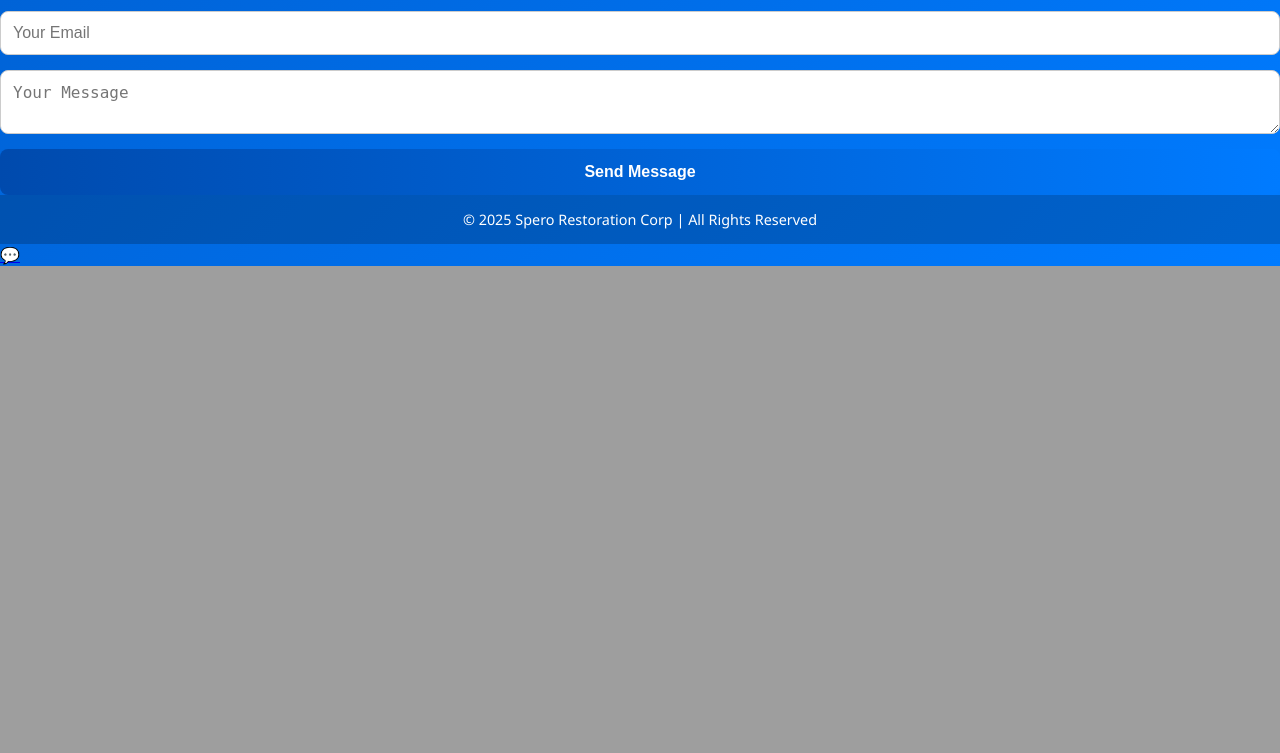
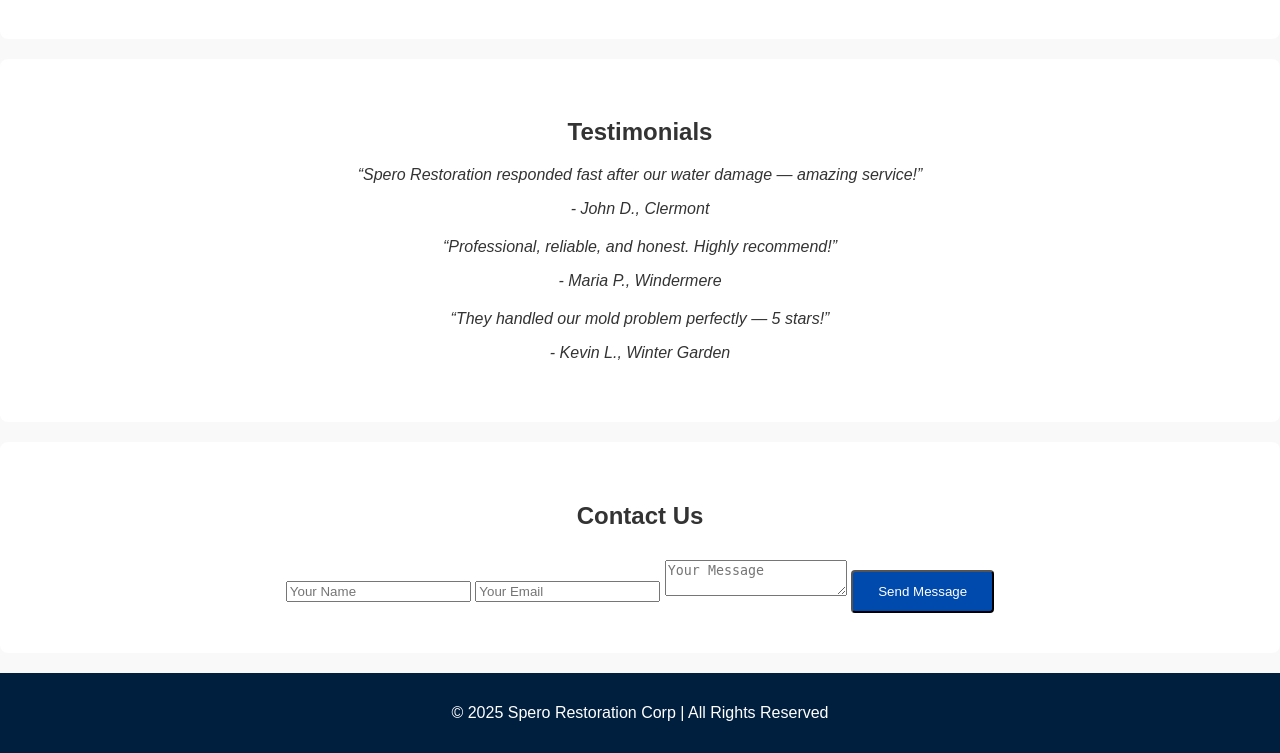
Before and after one commit to ROBERTOMAFFRA/spero-website, a Flask app: template templates/index.html in a window 1280 px wide. Shown: the part 1617-2370 px from the top of the page. Before the commit the page ends 1883 px from the top, so only its background shows below. Run offline with Flask 3, Linux system fonts and the light colour scheme; the template is opened without the code that fills it, so the values that code supplies are empty.

Commit message:
Update style.css

```diff
--- a/static/style.css
+++ b/static/style.css
@@ -1,160 +1,114 @@
-/* ---------- GLOBAL ---------- */
-* {
-  margin: 0;
-  padding: 0;
-  box-sizing: border-box;
+body {
+    margin: 0;
+    font-family: 'Arial', sans-serif;
+    background-color: #f9f9f9;
+    color: #333;
 }
 
-body {
-  font-family: "Segoe UI", Arial, sans-serif;
-  background: linear-gradient(135deg, #004aad, #007bff);
-  color: #333;
-  display: flex;
-  flex-direction: column;
-  min-height: 100vh;
+.hero {
+    background: url("../images/hero-bg.jpg") center/cover no-repeat;
+    position: relative;
+    height: 90vh;
+    text-align: center;
+    color: white;
 }
 
-/* ---------- HEADER ---------- */
-header {
-  text-align: center;
-  color: white;
-  padding: 40px 20px 20px;
+.hero .overlay {
+    position: absolute;
+    top: 0; left: 0;
+    width: 100%; height: 100%;
+    background: rgba(0, 0, 50, 0.6);
 }
 
-.logo {
-  width: 100px;
-  margin-bottom: 10px;
+.hero-content {
+    position: relative;
+    top: 45%;
+    transform: translateY(-50%);
 }
 
-.slogan {
-  font-size: 1.1rem;
-  letter-spacing: 1px;
-  color: #e8f0ff;
+.hero-logo {
+    width: 180px;
+    margin-bottom: 20px;
 }
 
-/* ---------- CONTAINER ---------- */
-.container {
-  background: #fff;
-  max-width: 600px;
-  margin: 30px auto;
-  border-radius: 12px;
-  padding: 30px;
-  box-shadow: 0 6px 15px rgba(0, 0, 0, 0.15);
-  text-align: left;
+h1 {
+    font-size: 2rem;
+    font-weight: bold;
+    text-shadow: 2px 2px 4px rgba(0,0,0,0.6);
 }
 
-.container h2 {
-  color: #004aad;
-  margin-bottom: 10px;
-  text-align: center;
+.btn-main {
+    display: inline-block;
+    background: #004aad;
+    color: white;
+    padding: 12px 25px;
+    text-decoration: none;
+    border-radius: 4px;
+    margin-top: 20px;
 }
 
-.intro {
-  color: #444;
-  font-size: 0.95rem;
-  text-align: center;
-  margin-bottom: 20px;
+.btn-main:hover {
+    background: #007bff;
 }
 
-/* ---------- FORM ---------- */
-form {
-  display: flex;
-  flex-direction: column;
-  gap: 15px;
+section {
+    padding: 60px 20px;
+    text-align: center;
 }
 
-label {
-  font-weight: 600;
-  color: #333;
+.about, .services, .gallery, .testimonials, .contact {
+    background-color: white;
+    margin-bottom: 20px;
+    border-radius: 8px;
+    padding: 40px 10px;
 }
 
-input, textarea {
-  width: 100%;
-  padding: 12px;
-  border: 1.5px solid #ccc;
-  border-radius: 8px;
-  font-size: 1rem;
-  transition: border-color 0.2s;
+.service-grid {
+    display: grid;
+    grid-template-columns: repeat(auto-fit, minmax(250px, 1fr));
+    gap: 20px;
 }
 
-input:focus, textarea:focus {
-  border-color: #004aad;
-  outline: none;
+.service-card {
+    background: #f0f4f8;
+    border-radius: 8px;
+    padding: 20px;
 }
 
-/* ---------- BUTTON ---------- */
-button {
-  background: linear-gradient(90deg, #004aad, #007bff);
-  color: white;
-  border: none;
-  padding: 14px;
-  border-radius: 8px;
-  font-size: 1rem;
-  font-weight: bold;
-  cursor: pointer;
-  transition: background 0.3s, transform 0.1s;
+.gallery-grid {
+    display: grid;
+    grid-template-columns: repeat(auto-fit, minmax(250px, 1fr));
+    gap: 10px;
 }
 
-button:hover {
-  background: linear-gradient(90deg, #003780, #0063cc);
-  transform: scale(1.03);
+.gallery-grid img {
+    width: 100%;
+    border-radius: 8px;
 }
 
-/* ---------- THANK YOU PAGE ---------- */
-.thankyou-page {
-  background: linear-gradient(135deg, #004aad, #007bff);
-  color: white;
-  text-align: center;
+.testimonial {
+    margin-bottom: 20px;
+    font-style: italic;
 }
 
-.thankyou-container {
-  margin: auto;
-  padding: 80px 20px;
+footer {
+    background: #001f3f;
+    color: white;
+    padding: 15px 0;
+    text-align: center;
 }
 
-.thankyou-container h1 {
-  font-size: 2rem;
-  margin-bottom: 10px;
+.whatsapp-float {
+    position: fixed;
+    width: 55px;
+    height: 55px;
+    bottom: 25px;
+    right: 25px;
+    background: #25d366;
+    color: white;
+    border-radius: 50%;
+    font-size: 24px;
+    text-align: center;
+    line-height: 55px;
+    text-decoration: none;
 }
-
-.thankyou-container p {
-  font-size: 1.1rem;
-  margin-bottom: 25px;
-}
-
-.back-home {
-  background: white;
-  color: #004aad;
-  padding: 10px 20px;
-  border-radius: 6px;
-  text-decoration: none;
-  font-weight: bold;
-}
-
-.back-home:hover {
-  background: #e8f0ff;
-}
-
-/* ---------- FOOTER ---------- */
-footer {
-  text-align: center;
-  color: #fff;
-  font-size: 0.9rem;
-  padding: 15px 0;
-  margin-top: auto;
-  background: rgba(0, 0, 0, 0.2);
-}
-
-/* ---------- RESPONSIVE ---------- */
-@media (max-width: 600px) {
-  header {
-    padding: 25px 10px;
-  }
-  .logo {
-    width: 80px;
-  }
-  .container {
-    margin: 20px;
-    padding: 20px;
-  }
-}
```
